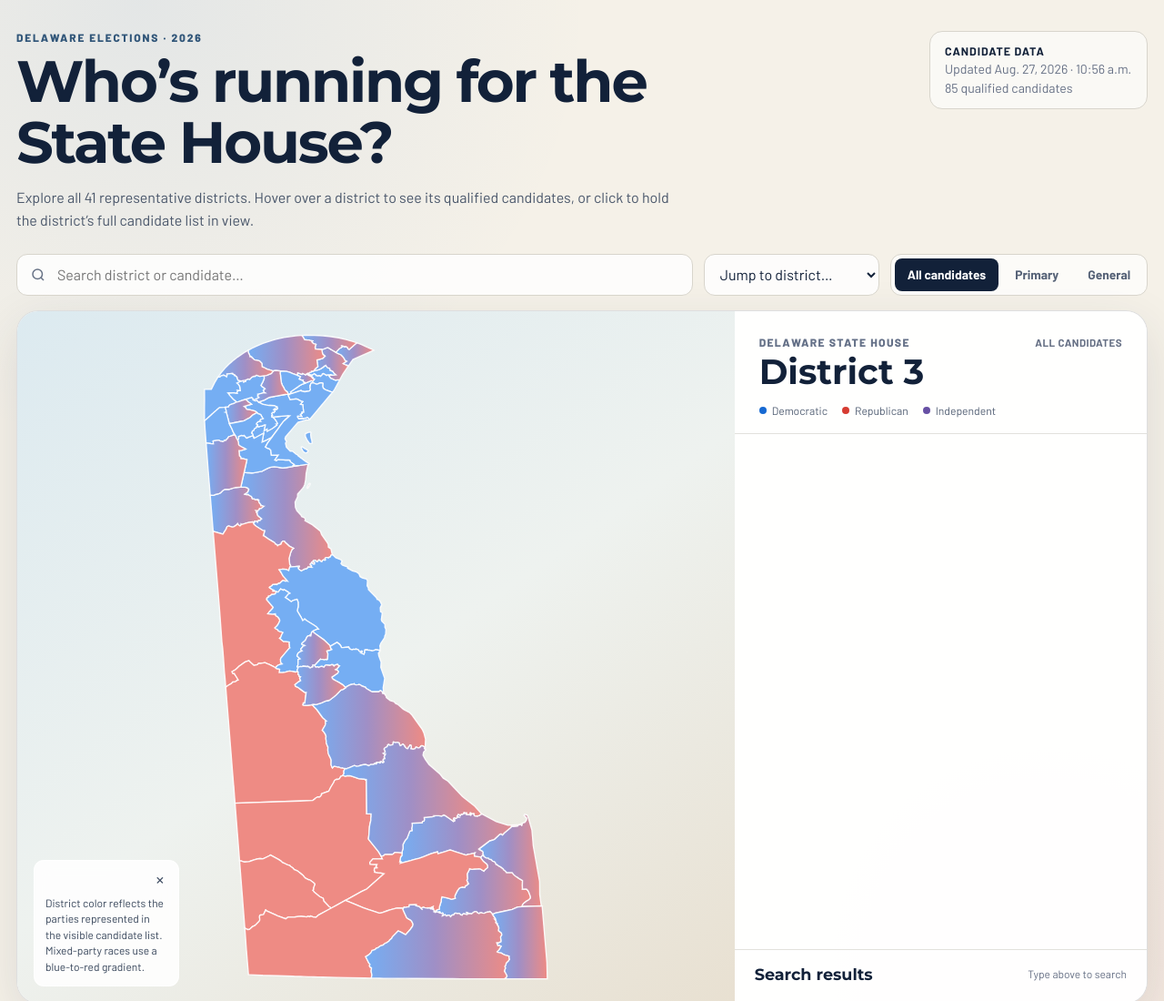
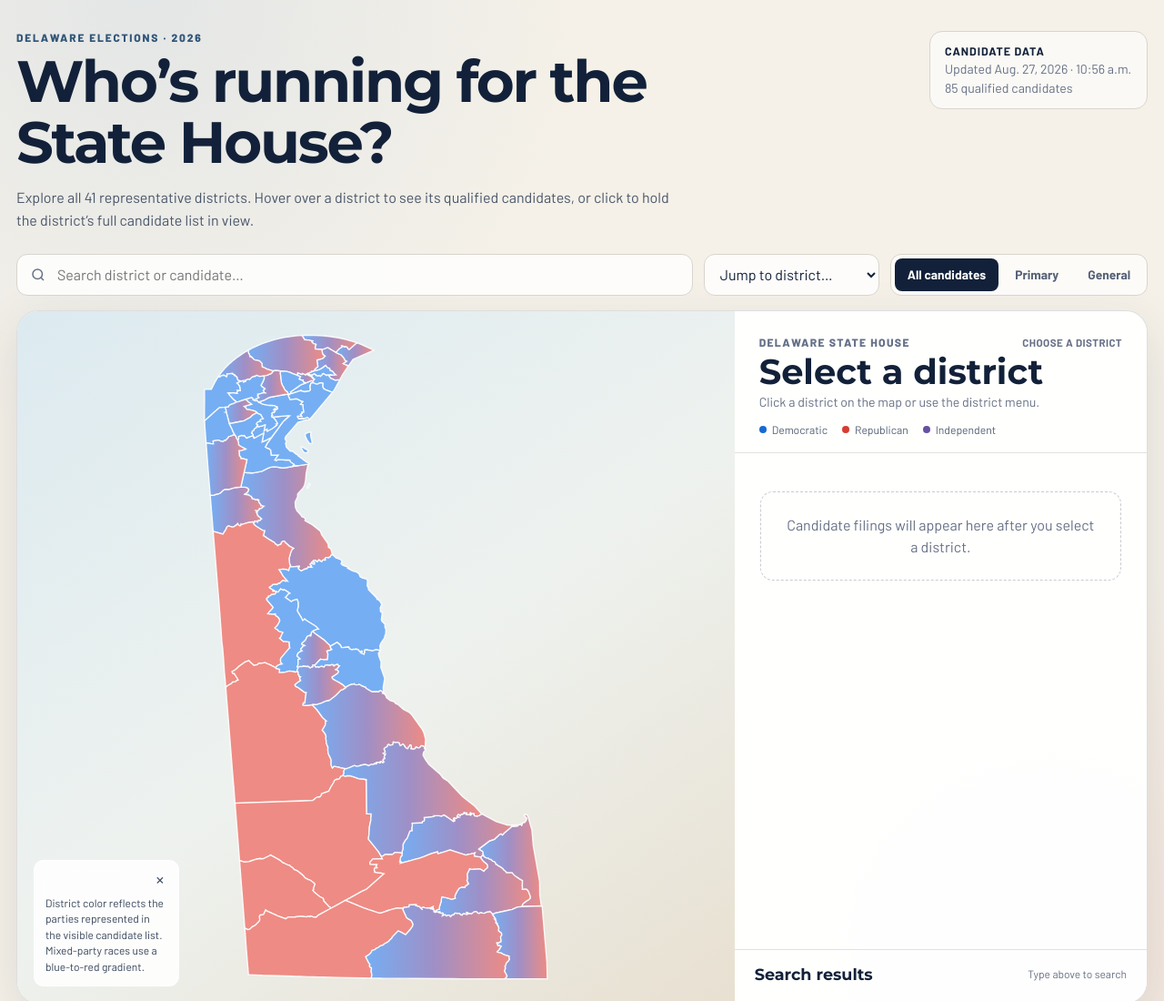
Before and after one commit to JOwensSPDE/2026_House_primary_race_map, a plain HTML site: page index.html in a window 1280 px wide. Shown: the top 1100 px of the page at 91% size. Drawn offline with Linux system fonts and the light colour scheme.

Commit message:
Add files via upload

```diff
--- a/index.html
+++ b/index.html
@@ -181,16 +181,16 @@
 
       <aside class="detail" aria-live="polite">
         <div class="detail-top">
-          <div class="detail-head"><span class="district-kicker">Delaware State House</span><span class="tiny" id="detail-stage">All candidates</span></div>
-          <h2 id="district-title">District 3</h2>
-          <div id="district-count"></div>
+          <div class="detail-head"><span class="district-kicker">Delaware State House</span><span class="tiny" id="detail-stage">Choose a district</span></div>
+          <h2 id="district-title">Select a district</h2>
+          <div id="district-count">Click a district on the map or use the district menu.</div>
           <div class="legend" aria-label="Party legend">
             <span><i class="dot dem"></i>Democratic</span>
             <span><i class="dot rep"></i>Republican</span>
             <span><i class="dot"></i>Independent</span>
           </div>
         </div>
-        <div class="candidate-list" id="candidate-list"></div>
+        <div class="candidate-list" id="candidate-list"><div class="empty">Candidate filings will appear here after you select a district.</div></div>
         <div class="results">
           <div class="results-head"><h2>Search results</h2><span id="result-count">Type above to search</span></div>
           <div id="search-results"></div>
@@ -218,7 +218,7 @@
     const byDistrict = Object.fromEntries(Array.from({length: 41}, (_, i) => [i + 1, []]));
     ALL_CANDIDATES.forEach(candidate => byDistrict[candidate.district].push(candidate));
 
-    const state = { selected: 3, filter: 'All', query: '' };
+    const state = { selected: null, filter: 'All', query: '' };
     const layer = document.getElementById('district-layer');
     const tooltip = document.getElementById('tooltip');
     const panel = document.getElementById('map-panel');
@@ -338,6 +338,13 @@
     }
 
     function renderDetail() {
+      if (state.selected === null) {
+        districtTitle.textContent = 'Select a district';
+        document.getElementById('detail-stage').textContent = 'Choose a district';
+        districtCount.textContent = 'Click a district on the map or use the district menu.';
+        candidateList.innerHTML = '<div class="empty">Candidate filings will appear here after you select a district.</div>';
+        return;
+      }
       const candidates = visibleCandidates(state.selected);
       districtTitle.textContent = `District ${state.selected}`;
       document.getElementById('detail-stage').textContent = state.filter === 'All' ? 'All candidates' : `${state.filter} list`;
@@ -383,6 +390,7 @@
     searchInput.addEventListener('input', event => { state.query = event.target.value; renderSearch(); });
     document.addEventListener('keydown', event => { if (event.key === 'Escape') { searchInput.value = ''; state.query = ''; renderSearch(); hideTooltip(); } });
 
+    renderDetail();
   </script>
 </body>
 </html>
```
